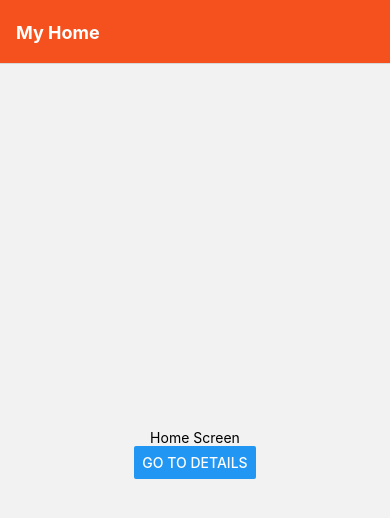
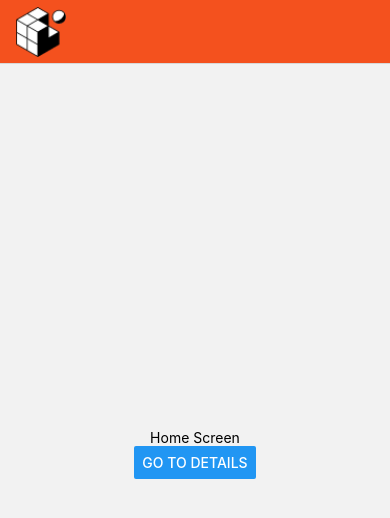
Before and after one commit to alveloper/react-native-navigation, a React Native app: screen / in a window 390 px wide. Shown: the top 518 px of the page. Built offline with nearby package versions, Linux system fonts and the light colour scheme.

Commit message:
Replacing the title with a custom component

```diff
--- a/App.js
+++ b/App.js
@@ -1,5 +1,5 @@
 import * as React from "react";
-import { View, Text, Button } from "react-native";
+import { View, Text, Button, Image } from "react-native";
 import { NavigationContainer } from "@react-navigation/native";
 import { createNativeStackNavigator } from "@react-navigation/native-stack";
 
@@ -33,6 +33,19 @@ function DetailScreen({ navigation }) {
   );
 }
 
+/*
+(3) you may want to render an image in place of the title, or make the title into a button.
+In these cases you can completely override the component used for the title and provide your own.
+*/
+function LogoTitle() {
+  return (
+    <Image
+      style={{ width: 50, height: 50 }}
+      source={require('./assets/favicon.png')}
+    />
+  )
+}
+
 const Stack = createNativeStackNavigator();
 
 function App() {
@@ -52,6 +65,10 @@ function App() {
           headerTitleStyle: {
             fontWeight: 'bold',
           },
+          /*
+          (3) this makes image to apply every screen
+          */
+          // headerTitle: props => <LogoTitle {...props} />
         }}
       >
         {/*
@@ -79,7 +96,8 @@ function App() {
         <Stack.Screen
           name="Home"
           component={HomeScreen}
-          options={{ title: 'My Home' }}
+          // (3) this makes image apply only one screen
+          options={{ headerTitle: props => <LogoTitle {...props} /> }}
         />
         <Stack.Screen name="Details" component={DetailScreen} />
       </Stack.Navigator>
```
